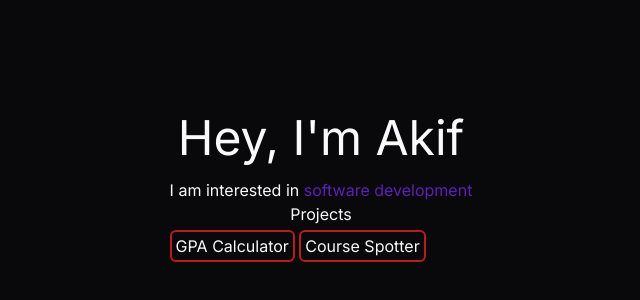
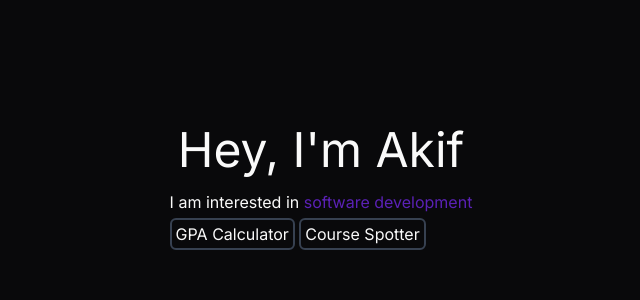
Before and after one commit to akifisitan/akifisitan.dev, a SvelteKit app: page / in a window 1280 px wide. Shown: the part 214-514 px from the top of the page, without its empty margins (319-959 px from the left). Built offline with nearby package versions, Linux system fonts and the light colour scheme.

Commit message:
Update main page

```diff
--- a/src/lib/api.ts
+++ b/src/lib/api.ts
@@ -5,7 +5,7 @@ import { dev } from "$app/environment";
 const heroku = "https://akifisitan-dev-api-32303c0d743b.herokuapp.com";
 // const vercel = "https://akifisitan-dev-api.vercel.app";
 const localhost = "http://localhost:8000";
-const base = !dev ? localhost : heroku;
+const base = dev ? localhost : heroku;
 
 async function send(
 	fetch: typeof globalThis.fetch,
--- a/src/routes/+page.svelte
+++ b/src/routes/+page.svelte
@@ -16,14 +16,15 @@
 		<h1>Hey, I'm Akif</h1>
 	</div>
 	<div>
-		<p>I am interested in <span class="text-violet-800">{interests[0]}</span></p>
-		<h2 class="text-center pb-2">Projects</h2>
+		<p class="pb-2">
+			I am interested in <span class="text-violet-800">{interests[0]}</span>
+		</p>
 		<a
-			class="border-[2px] border-red-700 p-1 rounded-md hover:bg-gray-900"
+			class="border-[2px] border-gray-700 p-1 rounded-md hover:bg-gray-900"
 			href="/su/gpa-calculator">GPA Calculator</a
 		>
 		<a
-			class="border-[2px] border-red-700 p-1 rounded-md hover:bg-gray-900"
+			class="border-[2px] border-gray-700 p-1 rounded-md hover:bg-gray-900"
 			href="/su/course-spotter">Course Spotter</a
 		>
 	</div>
```
